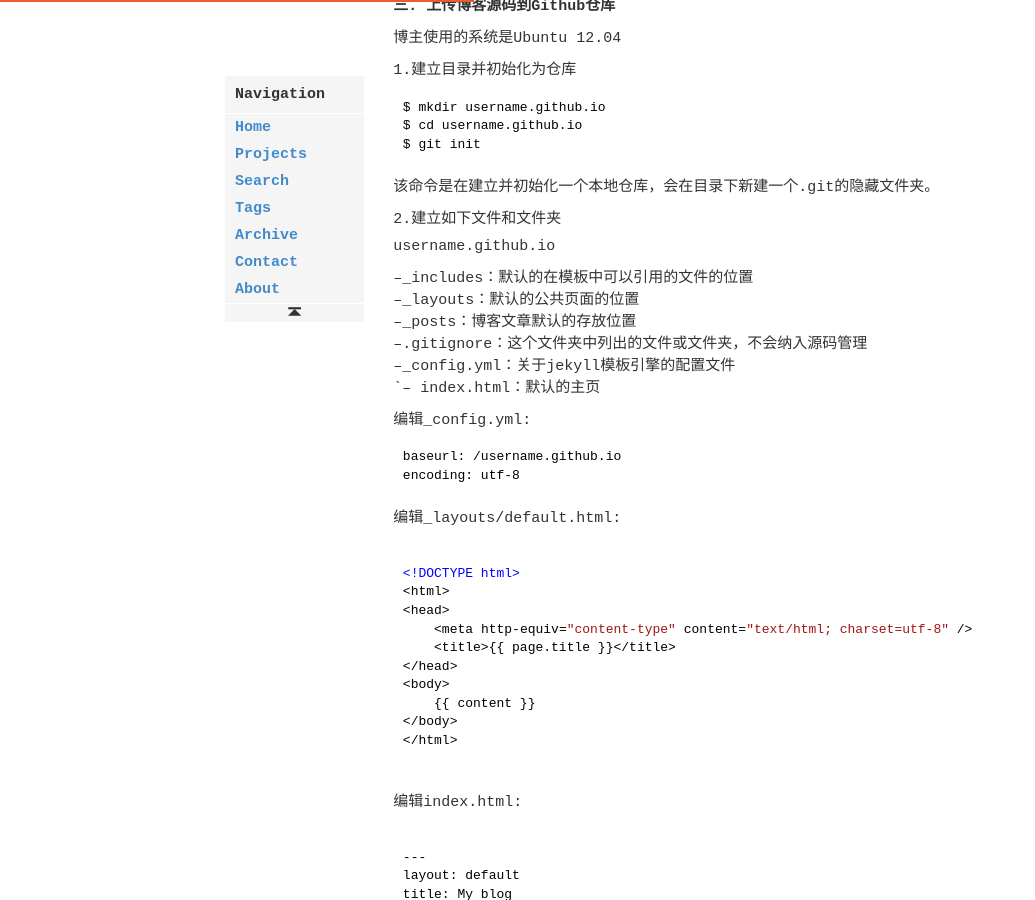
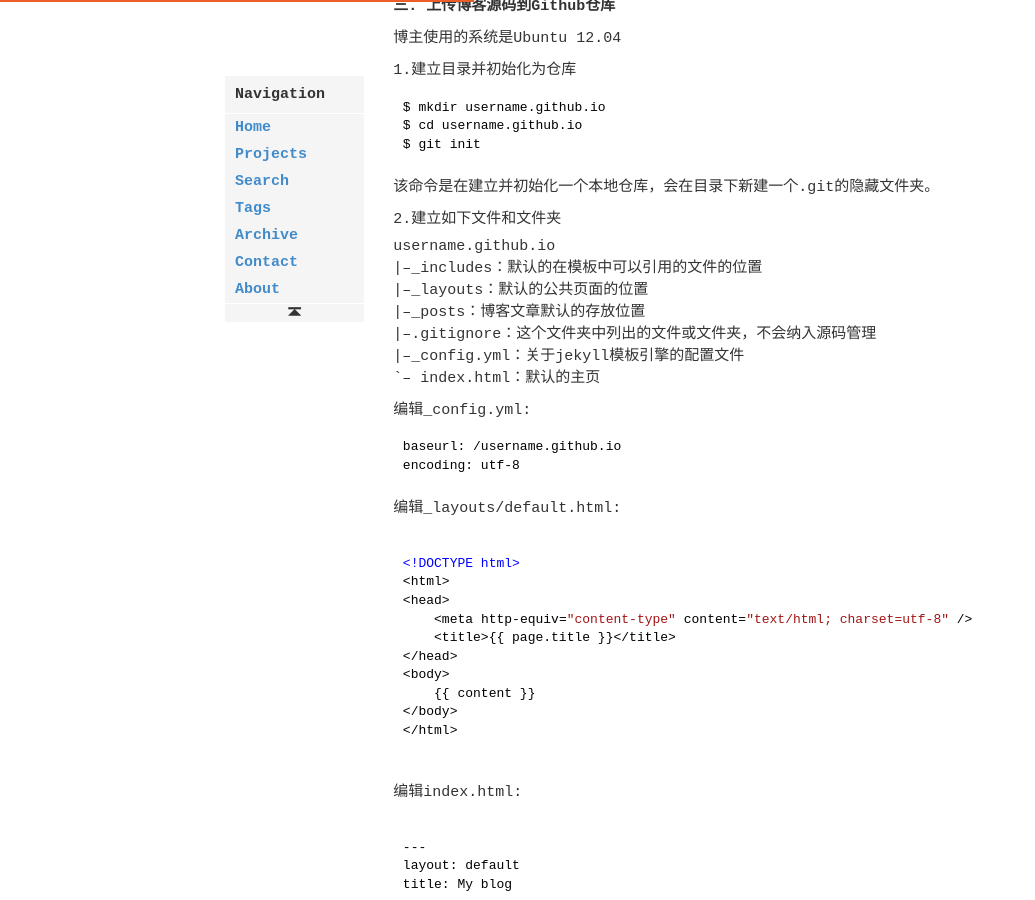
Before and after one commit to liticer/liticer.github.io, a Jekyll site: the page built from _posts/2015-03-28-GNU-Linux下使用Github搭建博客.markdown, in a window 1280 px wide and 900 px high, scrolled down 656 px. Shown: the whole window, without its empty margins (0-1035 px from the left). Built offline with Jekyll 4.4.1, drawn with Linux system fonts in a browser that asks for light colours; some web fonts are replaced; Markdown is read by kramdown in place of the engine named in the settings; comment, search, counter and statistics services are not loaded.

```diff
--- a/_posts/2015-03-28-GNU-Linux下使用Github搭建博客.markdown
+++ b/_posts/2015-03-28-GNU-Linux下使用Github搭建博客.markdown
@@ -46,19 +46,12 @@ $ git init
 2.建立如下文件和文件夹
 
 username.github.io
-
-|--_includes：默认的在模板中可以引用的文件的位置
-
-|--_layouts：默认的公共页面的位置
-
-|--_posts：博客文章默认的存放位置
-
+|--\_includes：默认的在模板中可以引用的文件的位置
+|--\_layouts：默认的公共页面的位置
+|--\_posts：博客文章默认的存放位置
 |--.gitignore：这个文件夹中列出的文件或文件夹，不会纳入源码管理
-
-|--_config.yml：关于jekyll模板引擎的配置文件
-
+|--\_config.yml：关于jekyll模板引擎的配置文件
 `-- index.html：默认的主页
-
 
 编辑_config.yml:
 
```
Also changed, not shown: 3 other files.
